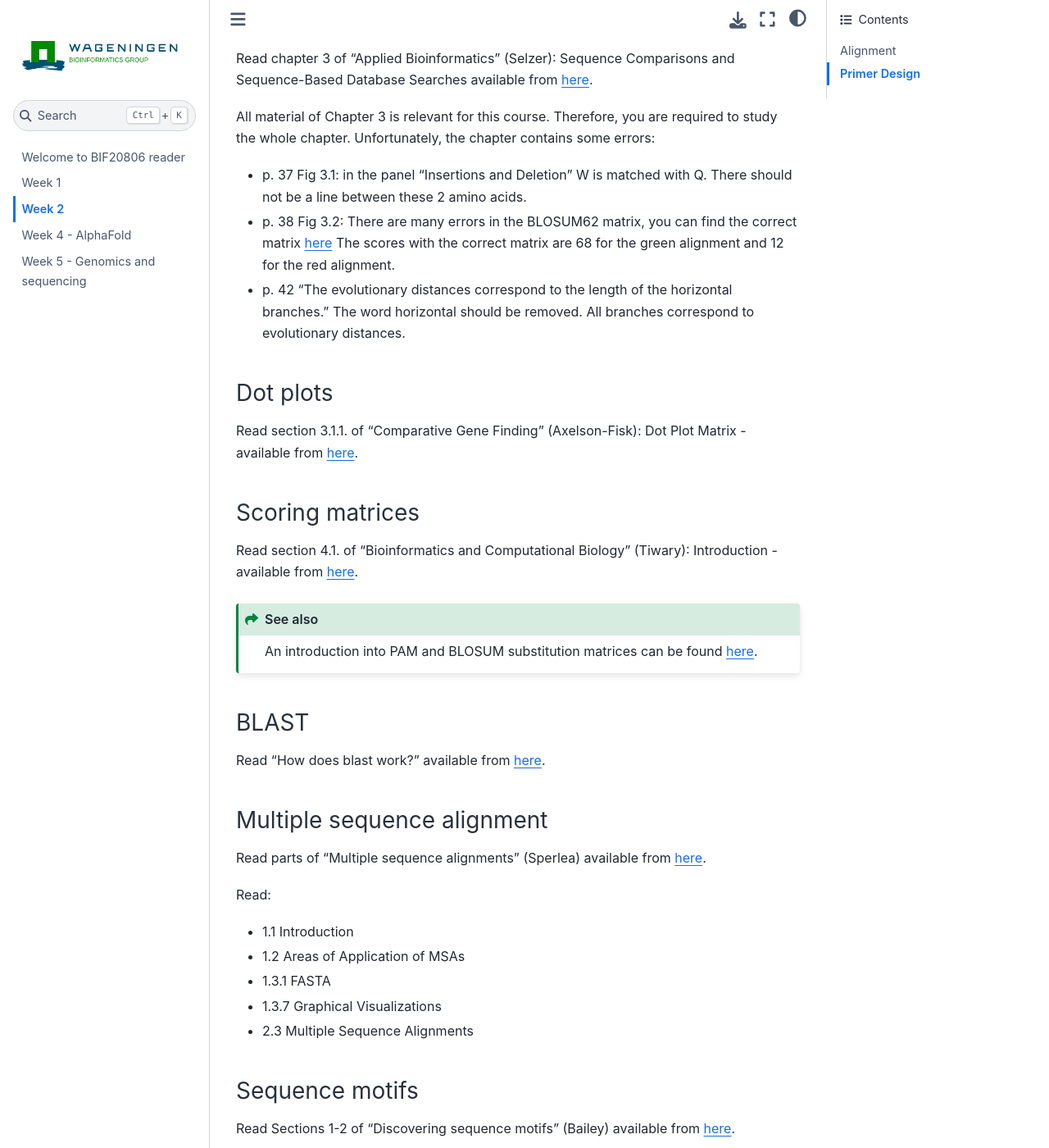
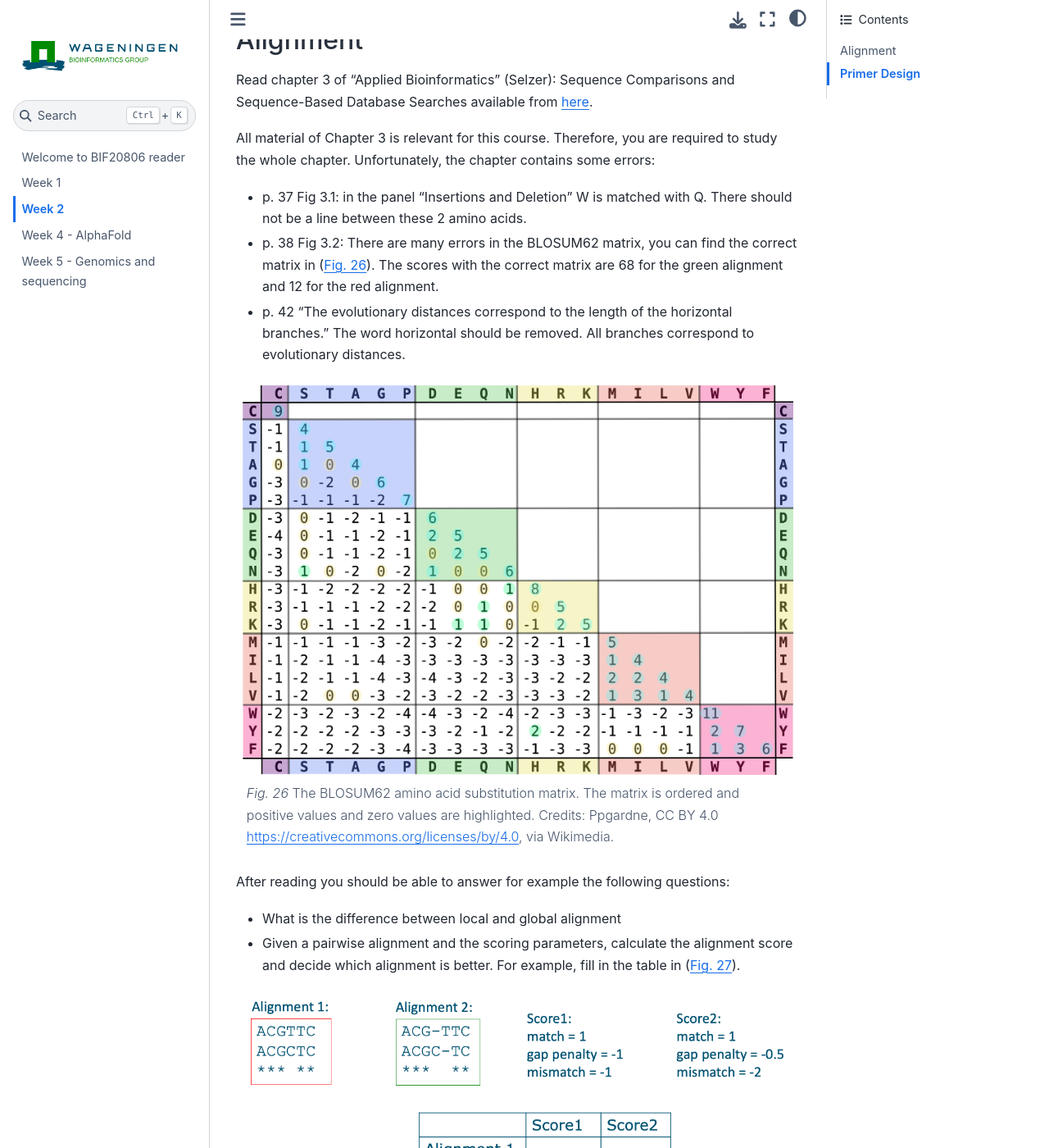
Before and after one commit to wur-bioinformatics/introduction-to-bioinformatics, a Jupyter Book: the page built from 02.week2.md, in a window 1280 px wide and 1400 px high, scrolled down 528 px. Shown: the whole window at 82% size. Built offline with Jupyter Book 1.0.4 settings and Sphinx 7.4.7 and the Sphinx Book theme 1.1.4, drawn with Linux system fonts in a browser that asks for light colours; some of the changed text lies outside the part shown.

Commit message:
Update week 2

```diff
--- a/02.week2.md
+++ b/02.week2.md
@@ -2,6 +2,7 @@
 
 In week 2 of Introduction to Bioinformatics, you will study sequence alignment.
 In this week, we use public reading material.
+Read this reading guide carefully and study the described sections.
 
 Make sure you understand what DNA and protein alignments are used for and that you can explain the differences between local and global alignments.
 You should be familiar with concepts related to alignments and sequence search, like dotplots, alignment scores, e-values, and substitution matrices.
@@ -20,12 +21,37 @@ All material of Chapter 3 is relevant for this course.
 Therefore, you are required to study the whole chapter.
 Unfortunately, the chapter contains some errors:
 * p. 37 Fig 3.1: in the panel “Insertions and Deletion” W is matched with Q. There should not be a line between these 2 amino acids.
-* p. 38 Fig 3.2: There are many errors in the BLOSUM62 matrix, you can find the correct matrix [here](https://www.ncbi.nlm.nih.gov/Class/FieldGuide/BLOSUM62.txt) The scores with the correct matrix are 68 for the green alignment and 12 for the red alignment.
+* p. 38 Fig 3.2: There are many errors in the BLOSUM62 matrix, you can find the correct matrix in ({numref}`blosum62`). The scores with the correct matrix are 68 for the green alignment and 12 for the red alignment.
 * p. 42 “The evolutionary distances correspond to the length of the horizontal branches.” The word horizontal should be removed. All branches correspond to evolutionary distances.
+
+:::{figure} images/Week2/blosum62.png
+:alt: Blosum 62 matrix
+:width: 100%
+:name: blosum62
+
+The BLOSUM62 amino acid substitution matrix.
+The matrix is ordered and positive values and zero values are highlighted.
+Credits: Ppgardne, CC BY 4.0 https://creativecommons.org/licenses/by/4.0, via Wikimedia.
+:::
+
+After reading you should be able to answer for example the following questions:
+* What is the difference between local and global alignment
+* Given a pairwise alignment and the scoring parameters, calculate the alignment score and decide which alignment is better. For example, fill in the table in ({numref}`pairalgexa`).
+
+:::{figure} images/Week2/pairwise_alignment_example.png
+:alt: Example to calculate scores of pairwise alignments
+:width: 100%
+:name: pairalgexa
+
+Fill the table: Calculate the scores of both alignments under both scoring schemes.
+:::
+
 
 ### Dot plots
 
 Read section 3.1.1. of “Comparative Gene Finding” (Axelson-Fisk): Dot Plot Matrix - available from [here](https://link-springer-com.ezproxy.library.wur.nl/content/pdf/10.1007%2F978-1-4471-6693-1_3.pdf).
+
+After reading, you should be able to describe what dot plots are and what they are used for.
 
 ### Scoring matrices
 
@@ -35,9 +61,16 @@ Read section 4.1. of “Bioinformatics and Computational Biology” (Tiwary): In
 An introduction into PAM and BLOSUM substitution matrices can be found [here](https://www.youtube.com/watch?v=68lF71zEUF8).
 :::
 
+After reading, you should be able to explain when amino acid alignment and when nucleotide alignments are used.
+Also, you should be able to name which BLOSUM and which PAM matrix is used for divergent sequences.
+
 ### BLAST
 
-Read “How does blast work?” available from [here](https://resources.qiagenbioinformatics.com/manuals/clcgenomicsworkbench/current/index.php?manual=How_does_BLAST_work.html).
+Read two websites:
+* Section 1 from BLAST QuickStart available from [here](https://www.ncbi.nlm.nih.gov/books/NBK1734/)
+* and “How does blast work?” available from [here](https://resources.qiagenbioinformatics.com/manuals/clcgenomicsworkbench/current/index.php?manual=How_does_BLAST_work.html).
+
+After reading you should be able to name the different steps of BLAST and to describe how the word size can influence the results.
 
 ### Multiple sequence alignment
 
@@ -50,19 +83,33 @@ Read:
 * 1.3.7 Graphical Visualizations
 * 2.3 Multiple Sequence Alignments
 
+After reading, you should be able to explain what MSAs are and which different kinds of solutions exist for this problem.
+
 ### Sequence motifs
 
 Read Sections 1-2 of “Discovering sequence motifs” (Bailey) available from [here](https://link-springer-com.ezproxy.library.wur.nl/content/pdf/10.1007/978-1-59745-514-5_17.pdf).
+
+After reading, you should be able to read the representation of sequence motifs and evaluate if a motif has a hit in a certain sequence, for example, given the genome sequence ACCTGAATGTTAA, which of the following motifs has a hit in the genome?
+
+* T-G-A
+* G-A(1,2)-T
+* A-A-N-T-T
+
+Also, you should be able to read logos and evaluate which positions are conserved for which amino acids.
 
 ### Hidden Markov models
 
 Read “What are profile hidden Markov models” available from [here](https://www.ebi.ac.uk/training/online/courses/pfam-creating-protein-families/what-are-profile-hidden-markov-models-hmms/).
 
+After reading, you should be able to explain which properties of MSAs are represented in HMMs.
 
 ## Primer Design
 Read parts of chapter 5 of “Introduction to Bioinformatics in Microbiology” (Christensen): Primer Design - available from [here](https://link-springer-com.ezproxy.library.wur.nl/content/pdf/10.1007/978-3-319-99280-8_5.pdf).
 
-Only some sections of this chapter are relevant for this course. Nevertheless, these sections provide a clear and concise overview of bioinformatic considerations when designing PCR primers. You should specifically focus on the part about PCR. The part on hybridization (i.e. as used in microarrays) is not relevant for this course.
+Only some sections of this chapter are relevant for this course.
+Nevertheless, these sections provide a clear and concise overview of bioinformatic considerations when designing PCR primers.
+You should specifically focus on the part about PCR.
+The part on hybridization (i.e. as used in microarrays) is not relevant for this course.
 
 Read:
 * 5.1 Background for Oligonucleotide Design
@@ -73,3 +120,5 @@ Read:
 
 Unfortunately, there is a typo in the Tm formula on p. 91 in the book.
 The correct formula is Tm=4(G+C)+2(A+T)
+
+After reading, you should be able to explain the basics of primer design and to name which factors influence primer design.
```
Also changed, not shown: images/Week2/pairwise_alignment_example.png (added).
